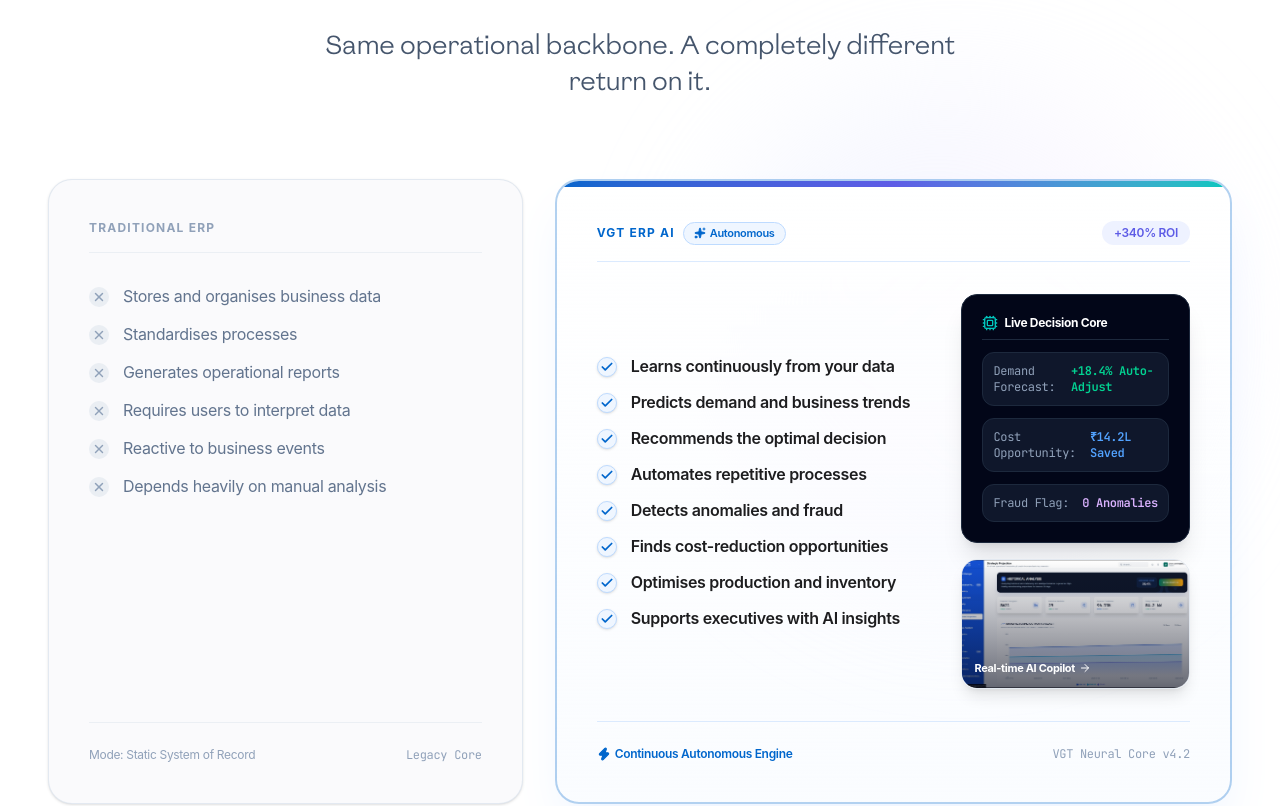
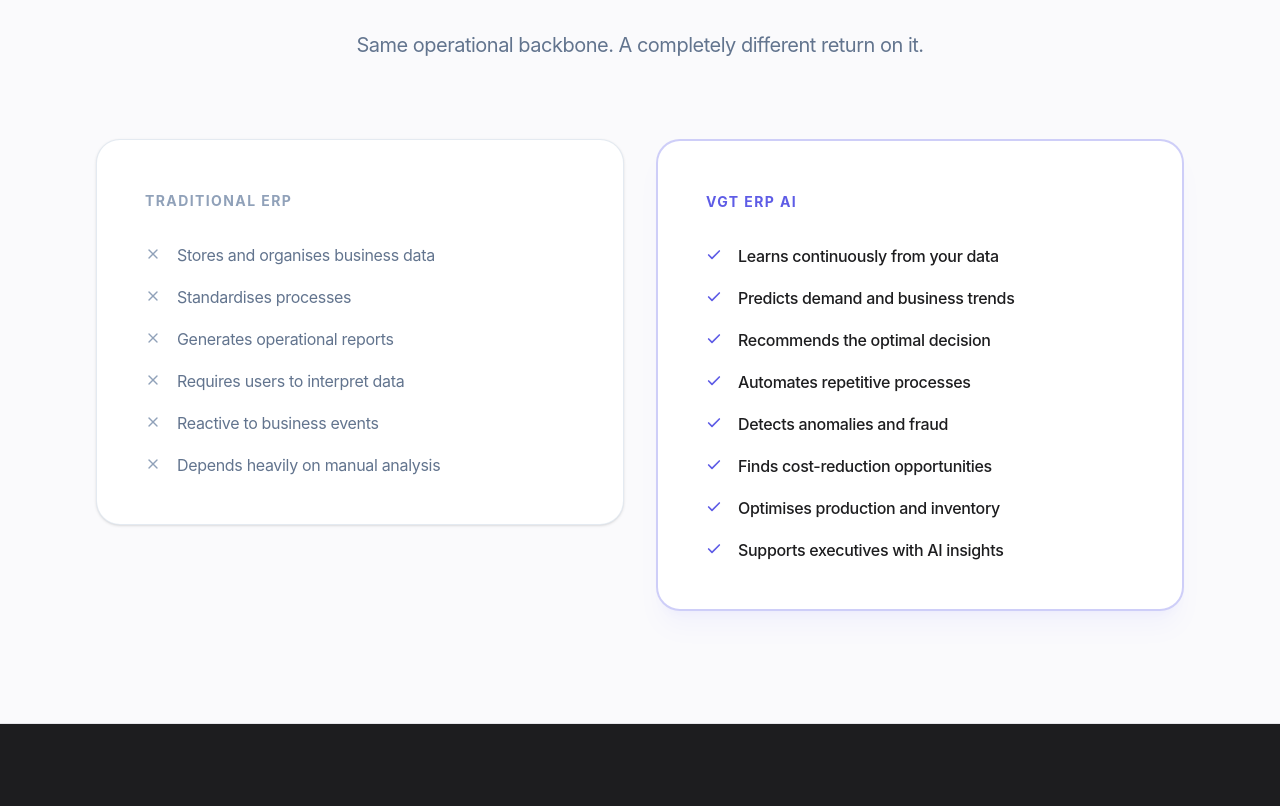
Before and after one commit to Florid6666/VGT-ERP-AI, a React (Vite) app: page / in a window 1280 px wide. Shown: the part 3900-4706 px from the top of the page. Built offline with nearby package versions, Linux system fonts and the light colour scheme.

Commit message:
Refactor ErpComparisonSection to clean human-made Apple comparison design

```diff
--- a/src/components/ErpComparisonSection.tsx
+++ b/src/components/ErpComparisonSection.tsx
@@ -1,5 +1,5 @@
 import React from 'react';
-import { X, Check, Sparkles, Cpu, Zap, ArrowRight } from 'lucide-react';
+import { X, Check } from 'lucide-react';
 
 export const ErpComparisonSection: React.FC = () => {
   const traditionalFeatures = [
@@ -23,144 +23,66 @@
   ];
 
   return (
-    <section className="w-full py-20 sm:py-28 bg-white relative overflow-hidden border-b border-[#E5E5EA]">
-      {/* Subtle ambient light glow */}
-      <div className="absolute top-1/2 left-3/4 -translate-x-1/2 -translate-y-1/2 w-[500px] h-[500px] bg-gradient-to-br from-blue-100/40 via-purple-100/30 to-indigo-100/40 blur-3xl pointer-events-none rounded-full" />
-
-      <div className="max-w-7xl mx-auto px-4 sm:px-6 lg:px-12 relative z-10">
+    <section className="w-full py-20 sm:py-28 bg-[#FAFAFC] relative overflow-hidden border-b border-[#E5E5EA]">
+      <div className="max-w-6xl mx-auto px-4 sm:px-6 lg:px-8 relative z-10">
         {/* Section Header */}
-        <div className="flex flex-col items-center text-center max-w-4xl mx-auto mb-16 sm:mb-20">
-          <h2 className="text-3xl sm:text-5xl lg:text-6xl font-extrabold text-[#1D1D1F] tracking-tight leading-tight mb-4">
-            A basic ERP remembers.{' '}
-            <span className="bg-gradient-to-r from-[#0066CC] via-[#5E5CE6] to-[#A259FF] bg-clip-text text-transparent">
+        <div className="flex flex-col items-center text-center max-w-3xl mx-auto mb-14 sm:mb-20">
+          <h2 className="text-3xl sm:text-5xl lg:text-6xl font-extrabold text-[#1D1D1F] tracking-tight leading-tight mb-5">
+            A basic ERP remembers. <br />
+            <span className="bg-gradient-to-r from-[#3B38A6] via-[#5E5CE6] to-[#A259FF] bg-clip-text text-transparent">
               ERP AI decides.
             </span>
           </h2>
-          <p className="lead-text text-slate-600 max-w-2xl font-normal">
+          <p className="text-base sm:text-xl text-slate-500 font-normal tracking-tight">
             Same operational backbone. A completely different return on it.
           </p>
         </div>
 
-        {/* Dual Comparison Grid Layout with Apple Side Visual Integration */}
-        <div className="grid grid-cols-1 lg:grid-cols-12 gap-8 items-stretch">
+        {/* Dual Clean Comparison Cards */}
+        <div className="grid grid-cols-1 md:grid-cols-2 gap-8 items-start">
 
-          {/* Left Card: TRADITIONAL ERP */}
-          <div className="lg:col-span-5 bg-[#FAFAFC] rounded-3xl p-8 sm:p-10 border border-slate-200/90 shadow-sm flex flex-col justify-between relative group hover:border-slate-300 transition-all duration-300">
-            <div>
+          {/* Card 1: TRADITIONAL ERP */}
+          <div className="bg-white rounded-3xl p-8 sm:p-12 border border-slate-200/90 shadow-sm transition-all duration-300 hover:shadow-md">
             {/* Header Label */}
-              <div className="flex items-center gap-2 mb-8 pb-4 border-b border-slate-200/60">
-                <span className="text-xs font-bold uppercase tracking-widest text-slate-400">
+            <div className="mb-8">
+              <span className="text-xs sm:text-sm font-bold uppercase tracking-widest text-slate-400">
                 TRADITIONAL ERP
               </span>
             </div>
 
             {/* Feature List */}
-              <ul className="space-y-4">
+            <ul className="space-y-5">
               {traditionalFeatures.map((item, idx) => (
-                  <li key={idx} className="flex items-start gap-3.5 text-sm sm:text-base font-normal text-slate-500">
-                    <div className="w-5 h-5 rounded-full bg-slate-200/70 text-slate-400 flex items-center justify-center shrink-0 mt-0.5">
-                      <X className="w-3.5 h-3.5 stroke-[2.5]" />
-                    </div>
+                <li key={idx} className="flex items-start gap-4 text-sm sm:text-base font-normal text-slate-500">
+                  <span className="text-slate-300 font-bold shrink-0 mt-0.5 text-base select-none">
+                    <X className="w-4 h-4 text-slate-400 stroke-[2]" />
+                  </span>
                   <span className="leading-snug">{item}</span>
                 </li>
               ))}
             </ul>
           </div>
 
-            {/* Bottom Status Pill */}
-            <div className="mt-10 pt-6 border-t border-slate-200/60 flex items-center justify-between text-xs text-slate-400">
-              <span>Mode: Static System of Record</span>
-              <span className="font-mono">Legacy Core</span>
-            </div>
-          </div>
-
-          {/* Right Card: VGT ERP AI (Prominent Apple Glass Card + Side Visual Graphic) */}
-          <div className="lg:col-span-7 bg-gradient-to-b from-white to-blue-50/30 rounded-3xl p-8 sm:p-10 border-2 border-[#0066CC]/30 shadow-2xl shadow-blue-500/10 flex flex-col justify-between relative overflow-hidden group hover:border-[#0066CC]/60 transition-all duration-300">
-            {/* Top Accent Gradient Border */}
-            <div className="absolute top-0 left-0 right-0 h-1.5 bg-gradient-to-r from-[#0066CC] via-[#5E5CE6] to-[#00C7BE]" />
-
-            <div>
-              {/* Header Label with AI Pulse */}
-              <div className="flex items-center justify-between gap-4 mb-8 pb-4 border-b border-blue-100">
-                <div className="flex items-center gap-2">
-                  <span className="text-xs font-bold uppercase tracking-widest text-[#0066CC]">
+          {/* Card 2: VGT ERP AI */}
+          <div className="bg-white rounded-3xl p-8 sm:p-12 border-2 border-[#5E5CE6]/30 shadow-xl shadow-indigo-500/5 transition-all duration-300 hover:border-[#5E5CE6]/60">
+            {/* Header Label */}
+            <div className="mb-8">
+              <span className="text-xs sm:text-sm font-bold uppercase tracking-widest text-[#5E5CE6]">
                 VGT ERP AI
-                  </span>
-                  <span className="flex items-center gap-1 text-[11px] font-semibold text-[#0066CC] bg-blue-50 px-2.5 py-0.5 rounded-full border border-blue-200">
-                    <Sparkles className="w-3 h-3 fill-[#0066CC]" /> Autonomous
-                  </span>
-                </div>
-                <span className="text-xs font-semibold text-[#5E5CE6] bg-indigo-50 px-3 py-1 rounded-full">
-                  +340% ROI
               </span>
             </div>
 
-              <div className="grid grid-cols-1 md:grid-cols-12 gap-8 items-center">
-                {/* Left Side: Check List (7 cols) */}
-                <div className="md:col-span-7">
-                  <ul className="space-y-3.5">
+            {/* Feature List */}
+            <ul className="space-y-5">
               {aiFeatures.map((item, idx) => (
-                      <li key={idx} className="flex items-start gap-3.5 text-sm sm:text-base font-semibold text-[#1D1D1F]">
-                        <div className="w-5 h-5 rounded-full bg-blue-50 border border-blue-200 text-[#0066CC] flex items-center justify-center shrink-0 mt-0.5 shadow-sm group-hover:bg-[#0066CC] group-hover:text-white group-hover:border-[#0066CC] transition-all duration-200">
-                          <Check className="w-3.5 h-3.5 stroke-[3]" />
-                        </div>
+                <li key={idx} className="flex items-start gap-4 text-sm sm:text-base font-medium text-[#1D1D1F]">
+                  <span className="text-[#5E5CE6] shrink-0 mt-0.5 select-none">
+                    <Check className="w-4 h-4 text-[#5E5CE6] stroke-[2.5]" />
+                  </span>
                   <span className="leading-snug">{item}</span>
                 </li>
               ))}
             </ul>
-                </div>
-
-                {/* Right Side: Apple-Style AI Intelligence Card Visual (5 cols) */}
-                <div className="md:col-span-5 flex flex-col gap-4">
-                  {/* Floating Telemetry Box */}
-                  <div className="bg-slate-950 text-white rounded-2xl p-5 border border-slate-800 shadow-xl relative overflow-hidden transform transition-all group-hover:scale-105 duration-300">
-                    <div className="flex items-center justify-between text-xs text-slate-400 mb-3 pb-2 border-b border-slate-800">
-                      <span className="flex items-center gap-1.5 font-bold text-white">
-                        <Cpu className="w-4 h-4 text-[#00C7BE]" /> Live Decision Core
-                      </span>
-                      <span className="w-2 h-2 rounded-full bg-emerald-400 animate-ping" />
-                    </div>
-
-                    <div className="space-y-3 font-mono text-xs">
-                      <div className="p-2.5 rounded-xl bg-slate-900 border border-slate-800 flex justify-between items-center">
-                        <span className="text-slate-400">Demand Forecast:</span>
-                        <span className="text-emerald-400 font-bold">+18.4% Auto-Adjust</span>
-                      </div>
-                      <div className="p-2.5 rounded-xl bg-slate-900 border border-slate-800 flex justify-between items-center">
-                        <span className="text-slate-400">Cost Opportunity:</span>
-                        <span className="text-blue-400 font-bold">₹14.2L Saved</span>
-                      </div>
-                      <div className="p-2.5 rounded-xl bg-slate-900 border border-slate-800 flex justify-between items-center">
-                        <span className="text-slate-400">Fraud Flag:</span>
-                        <span className="text-purple-300 font-bold">0 Anomalies</span>
-                      </div>
-                    </div>
-                  </div>
-
-                  {/* Dashboard Screenshot Preview Thumbnail */}
-                  <div className="rounded-2xl overflow-hidden border border-slate-200 shadow-lg relative group/img">
-                    <img
-                      src="/images/erp_strategic_projection.png"
-                      alt="VGT ERP AI Decision Interface"
-                      className="w-full h-32 object-cover object-top transition-transform duration-500 group-hover/img:scale-110"
-                    />
-                    <div className="absolute inset-0 bg-gradient-to-t from-slate-950/60 to-transparent flex items-end p-3">
-                      <span className="text-[11px] font-bold text-white flex items-center gap-1">
-                        Real-time AI Copilot <ArrowRight className="w-3 h-3" />
-                      </span>
-                    </div>
-                  </div>
-                </div>
-              </div>
-            </div>
-
-            {/* Bottom Status Bar */}
-            <div className="mt-8 pt-6 border-t border-blue-100 flex items-center justify-between text-xs text-slate-500">
-              <span className="font-semibold text-[#0066CC] flex items-center gap-1">
-                <Zap className="w-3.5 h-3.5 fill-[#0066CC]" /> Continuous Autonomous Engine
-              </span>
-              <span className="font-mono text-slate-400">VGT Neural Core v4.2</span>
-            </div>
           </div>
 
         </div>
```
Lines whose indentation alone changed are shown as unchanged.
